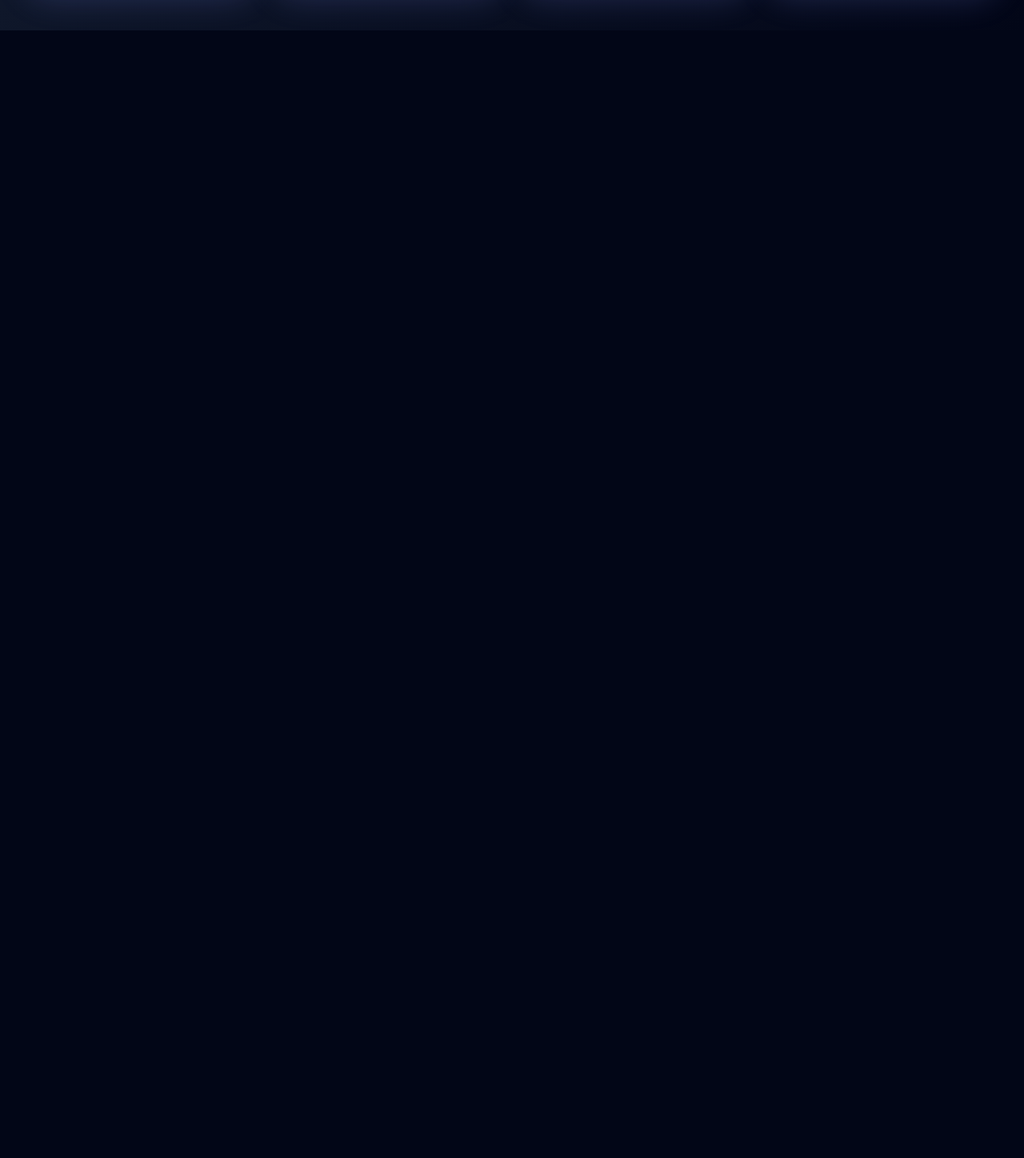
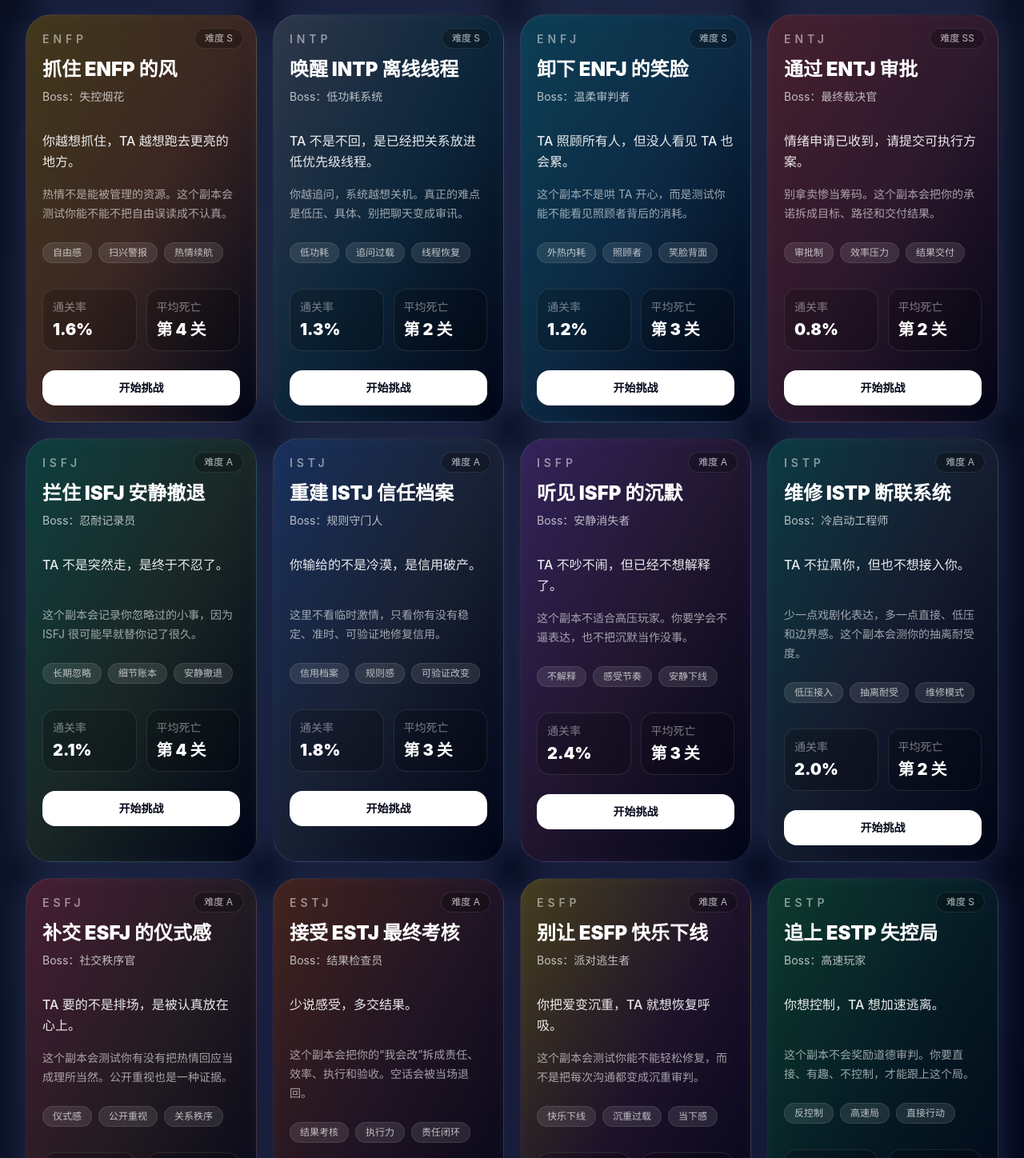
Before and after one commit to 666hanrui/MBTI, a React (Vite) app: page / in a window 1280 px wide. Shown: the part 1062-2510 px from the top of the page at 80% size. Before the commit the page ends 1100 px from the top, so only its background shows below. Built offline with nearby package versions, Linux system fonts and the light colour scheme.

Commit message:
feat: expand personality archive with soft unlock statuses

```diff
--- a/src/data/personalities.ts
+++ b/src/data/personalities.ts
@@ -12,7 +12,11 @@ export const personalities: PersonalityMeta[] = [
     averageDeathLevel: 2,
     tags: ['深层审判', '旧模式识别', '情绪接住'],
     accent: '#a78bfa',
-    gradient: 'from-violet-500/30 via-fuchsia-500/20 to-slate-950'
+    gradient: 'from-violet-500/30 via-fuchsia-500/20 to-slate-950',
+    releaseStatus: 'sample',
+    statusLabel: '样板副本',
+    ctaLabel: '进入样板副本',
+    unlockHint: '5 关叙事主线 / 状态变量 / 隐藏结局已开放'
   },
   {
     type: 'INTJ',
@@ -25,7 +29,11 @@ export const personalities: PersonalityMeta[] = [
     averageDeathLevel: 1,
     tags: ['逻辑闭环', '风险评估', '权限驳回'],
     accent: '#60a5fa',
-    gradient: 'from-sky-500/30 via-indigo-500/20 to-slate-950'
+    gradient: 'from-sky-500/30 via-indigo-500/20 to-slate-950',
+    releaseStatus: 'open',
+    statusLabel: '已开放',
+    ctaLabel: '开始挑战',
+    unlockHint: '基础 4 关副本已开放，叙事版整理中'
   },
   {
     type: 'INFP',
@@ -38,7 +46,11 @@ export const personalities: PersonalityMeta[] = [
     averageDeathLevel: 3,
     tags: ['理想滤镜', '旧梦坍塌', '温柔破防'],
     accent: '#f9a8d4',
-    gradient: 'from-pink-500/30 via-rose-500/20 to-slate-950'
+    gradient: 'from-pink-500/30 via-rose-500/20 to-slate-950',
+    releaseStatus: 'open',
+    statusLabel: '已开放',
+    ctaLabel: '开始挑战',
+    unlockHint: '基础 4 关副本已开放，旧梦支线整理中'
   },
   {
     type: 'ENTP',
@@ -51,9 +63,221 @@ export const personalities: PersonalityMeta[] = [
     averageDeathLevel: 3,
     tags: ['逻辑反杀', '玩笑试探', '辩论陷阱'],
     accent: '#fb923c',
-    gradient: 'from-orange-500/30 via-amber-500/20 to-slate-950'
+    gradient: 'from-orange-500/30 via-amber-500/20 to-slate-950',
+    releaseStatus: 'open',
+    statusLabel: '已开放',
+    ctaLabel: '开始挑战',
+    unlockHint: '基础 4 关副本已开放，反杀支线整理中'
+  },
+  {
+    type: 'ENFP',
+    title: '抓住 ENFP 的风',
+    bossName: '失控烟花',
+    subtitle: '你越想抓住，TA 越想跑去更亮的地方。',
+    description: '热情不是能被管理的资源。这个副本会测试你能不能不把自由误读成不认真。',
+    difficulty: 'S',
+    passRate: '1.6%',
+    averageDeathLevel: 4,
+    tags: ['自由感', '扫兴警报', '热情续航'],
+    accent: '#facc15',
+    gradient: 'from-yellow-500/25 via-orange-500/20 to-slate-950',
+    releaseStatus: 'preview',
+    statusLabel: '档案预告',
+    ctaLabel: '想玩这个',
+    unlockHint: '副本档案整理中：先收集呼声，优先做点击最多的人格'
+  },
+  {
+    type: 'INTP',
+    title: '唤醒 INTP 离线线程',
+    bossName: '低功耗系统',
+    subtitle: 'TA 不是不回，是已经把关系放进低优先级线程。',
+    description: '你越追问，系统越想关机。真正的难点是低压、具体、别把聊天变成审讯。',
+    difficulty: 'S',
+    passRate: '1.3%',
+    averageDeathLevel: 2,
+    tags: ['低功耗', '追问过载', '线程恢复'],
+    accent: '#94a3b8',
+    gradient: 'from-slate-400/25 via-cyan-500/10 to-slate-950',
+    releaseStatus: 'preview',
+    statusLabel: '低功耗加载中',
+    ctaLabel: '想玩这个',
+    unlockHint: '副本档案整理中：离线线程、低压沟通、情绪轰炸死亡线'
+  },
+  {
+    type: 'ENFJ',
+    title: '卸下 ENFJ 的笑脸',
+    bossName: '温柔审判者',
+    subtitle: 'TA 照顾所有人，但没人看见 TA 也会累。',
+    description: '这个副本不是哄 TA 开心，而是测试你能不能看见照顾者背后的消耗。',
+    difficulty: 'S',
+    passRate: '1.2%',
+    averageDeathLevel: 3,
+    tags: ['外热内耗', '照顾者', '笑脸背面'],
+    accent: '#38bdf8',
+    gradient: 'from-cyan-500/25 via-sky-500/15 to-slate-950',
+    releaseStatus: 'preview',
+    statusLabel: '档案预告',
+    ctaLabel: '想玩这个',
+    unlockHint: '副本档案整理中：温柔审判、照顾者耗竭、主动承担'
+  },
+  {
+    type: 'ENTJ',
+    title: '通过 ENTJ 审批',
+    bossName: '最终裁决官',
+    subtitle: '情绪申请已收到，请提交可执行方案。',
+    description: '别拿卖惨当筹码。这个副本会把你的承诺拆成目标、路径和交付结果。',
+    difficulty: 'SS',
+    passRate: '0.8%',
+    averageDeathLevel: 2,
+    tags: ['审批制', '效率压力', '结果交付'],
+    accent: '#ef4444',
+    gradient: 'from-red-500/25 via-rose-500/15 to-slate-950',
+    releaseStatus: 'preview',
+    statusLabel: '权限申请中',
+    ctaLabel: '申请挑战',
+    unlockHint: '副本档案整理中：目标、效率、控制感、结果验收'
+  },
+  {
+    type: 'ISFJ',
+    title: '拦住 ISFJ 安静撤退',
+    bossName: '忍耐记录员',
+    subtitle: 'TA 不是突然走，是终于不忍了。',
+    description: '这个副本会记录你忽略过的小事，因为 ISFJ 很可能早就替你记了很久。',
+    difficulty: 'A',
+    passRate: '2.1%',
+    averageDeathLevel: 4,
+    tags: ['长期忽略', '细节账本', '安静撤退'],
+    accent: '#86efac',
+    gradient: 'from-emerald-500/25 via-lime-500/10 to-slate-950',
+    releaseStatus: 'preview',
+    statusLabel: '档案预告',
+    ctaLabel: '想玩这个',
+    unlockHint: '副本档案整理中：记小事、被理所当然、稳定回馈'
+  },
+  {
+    type: 'ISTJ',
+    title: '重建 ISTJ 信任档案',
+    bossName: '规则守门人',
+    subtitle: '你输给的不是冷漠，是信用破产。',
+    description: '这里不看临时激情，只看你有没有稳定、准时、可验证地修复信用。',
+    difficulty: 'A',
+    passRate: '1.8%',
+    averageDeathLevel: 3,
+    tags: ['信用档案', '规则感', '可验证改变'],
+    accent: '#93c5fd',
+    gradient: 'from-blue-500/25 via-slate-500/15 to-slate-950',
+    releaseStatus: 'preview',
+    statusLabel: '档案预告',
+    ctaLabel: '想玩这个',
+    unlockHint: '副本档案整理中：失约、承诺、稳定执行'
+  },
+  {
+    type: 'ISFP',
+    title: '听见 ISFP 的沉默',
+    bossName: '安静消失者',
+    subtitle: 'TA 不吵不闹，但已经不想解释了。',
+    description: '这个副本不适合高压玩家。你要学会不逼表达，也不把沉默当作没事。',
+    difficulty: 'A',
+    passRate: '2.4%',
+    averageDeathLevel: 3,
+    tags: ['不解释', '感受节奏', '安静下线'],
+    accent: '#c084fc',
+    gradient: 'from-purple-500/25 via-pink-500/10 to-slate-950',
+    releaseStatus: 'preview',
+    statusLabel: '档案预告',
+    ctaLabel: '想玩这个',
+    unlockHint: '副本档案整理中：逼表达死亡线、温和陪伴路线'
+  },
+  {
+    type: 'ISTP',
+    title: '维修 ISTP 断联系统',
+    bossName: '冷启动工程师',
+    subtitle: 'TA 不拉黑你，但也不想接入你。',
+    description: '少一点戏剧化表达，多一点直接、低压和边界感。这个副本会测你的抽离耐受度。',
+    difficulty: 'A',
+    passRate: '2.0%',
+    averageDeathLevel: 2,
+    tags: ['低压接入', '抽离耐受', '维修模式'],
+    accent: '#67e8f9',
+    gradient: 'from-teal-500/25 via-slate-500/15 to-slate-950',
+    releaseStatus: 'preview',
+    statusLabel: '维修排队中',
+    ctaLabel: '想玩这个',
+    unlockHint: '副本档案整理中：黏人警报、直接沟通、给自主空间'
+  },
+  {
+    type: 'ESFJ',
+    title: '补交 ESFJ 的仪式感',
+    bossName: '社交秩序官',
+    subtitle: 'TA 要的不是排场，是被认真放在心上。',
+    description: '这个副本会测试你有没有把热情回应当成理所当然。公开重视也是一种证据。',
+    difficulty: 'A',
+    passRate: '2.3%',
+    averageDeathLevel: 4,
+    tags: ['仪式感', '公开重视', '关系秩序'],
+    accent: '#fb7185',
+    gradient: 'from-rose-500/25 via-orange-500/10 to-slate-950',
+    releaseStatus: 'preview',
+    statusLabel: '档案预告',
+    ctaLabel: '想玩这个',
+    unlockHint: '副本档案整理中：冷落、公开忽视、及时反馈'
+  },
+  {
+    type: 'ESTJ',
+    title: '接受 ESTJ 最终考核',
+    bossName: '结果检查员',
+    subtitle: '少说感受，多交结果。',
+    description: '这个副本会把你的“我会改”拆成责任、效率、执行和验收。空话会被当场退回。',
+    difficulty: 'A',
+    passRate: '1.5%',
+    averageDeathLevel: 2,
+    tags: ['结果考核', '执行力', '责任闭环'],
+    accent: '#f97316',
+    gradient: 'from-orange-600/25 via-red-500/10 to-slate-950',
+    releaseStatus: 'preview',
+    statusLabel: '考核未开放',
+    ctaLabel: '申请挑战',
+    unlockHint: '副本档案整理中：空话、低效、没担当死亡线'
+  },
+  {
+    type: 'ESFP',
+    title: '别让 ESFP 快乐下线',
+    bossName: '派对逃生者',
+    subtitle: '你把爱变沉重，TA 就想恢复呼吸。',
+    description: '这个副本会测试你能不能轻松修复，而不是把每次沟通都变成沉重审判。',
+    difficulty: 'A',
+    passRate: '2.7%',
+    averageDeathLevel: 4,
+    tags: ['快乐下线', '沉重过载', '当下感'],
+    accent: '#fde047',
+    gradient: 'from-yellow-400/25 via-pink-500/10 to-slate-950',
+    releaseStatus: 'preview',
+    statusLabel: '档案预告',
+    ctaLabel: '想玩这个',
+    unlockHint: '副本档案整理中：扫兴、沉重感、一起行动'
+  },
+  {
+    type: 'ESTP',
+    title: '追上 ESTP 失控局',
+    bossName: '高速玩家',
+    subtitle: '你想控制，TA 想加速逃离。',
+    description: '这个副本不会奖励道德审判。你要直接、有趣、不控制，才能跟上这个局。',
+    difficulty: 'S',
+    passRate: '1.7%',
+    averageDeathLevel: 3,
+    tags: ['反控制', '高速局', '直接行动'],
+    accent: '#22c55e',
+    gradient: 'from-green-500/25 via-emerald-500/10 to-slate-950',
+    releaseStatus: 'preview',
+    statusLabel: '高速封测中',
+    ctaLabel: '想玩这个',
+    unlockHint: '副本档案整理中：控制感、道德审判、刺激和自由'
   }
 ];
 
+export const playableTypes = personalities
+  .filter((item) => item.releaseStatus === 'sample' || item.releaseStatus === 'open')
+  .map((item) => item.type);
+
 export const getPersonality = (type: string) =>
   personalities.find((item) => item.type === type);
```
